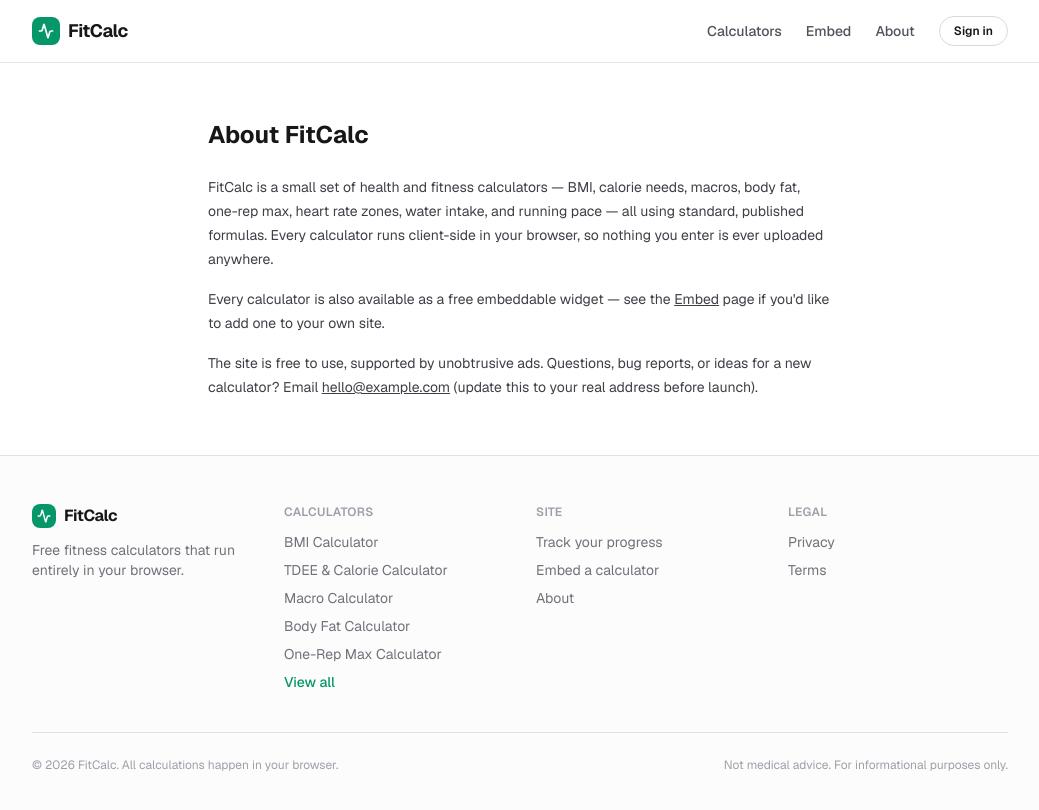
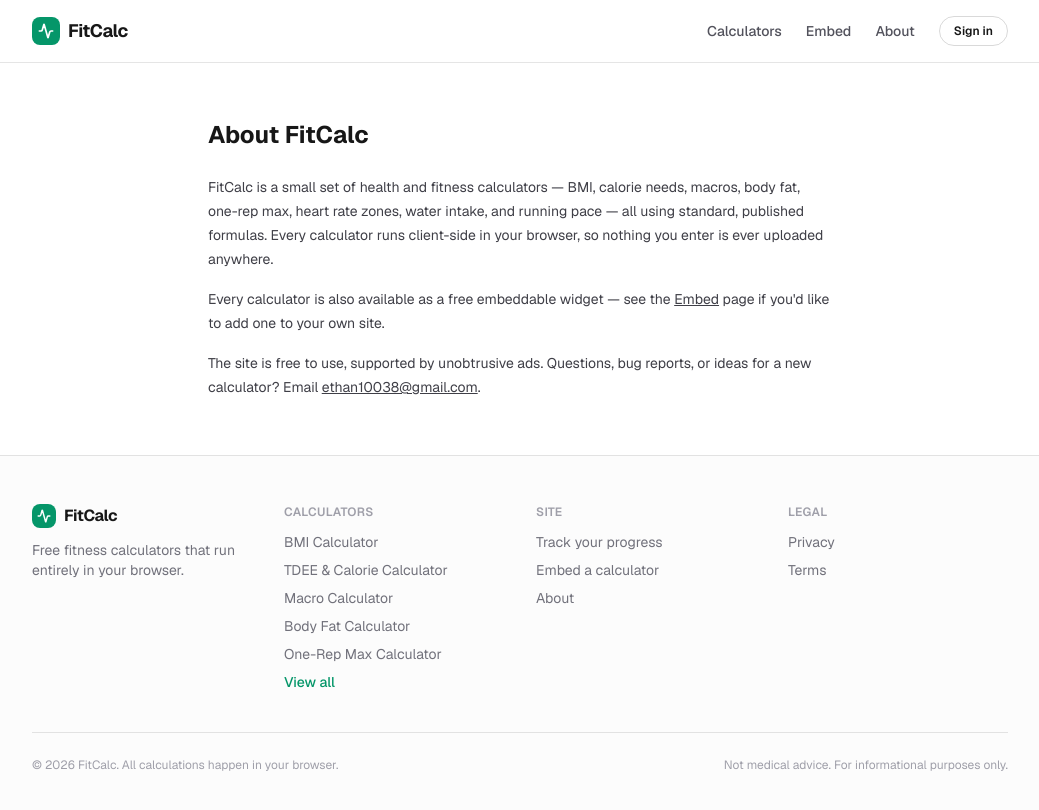
Before and after one commit to Godslayer2003/fitcalc-app, a Next.js app: page /about in a window 1280 px wide. Shown: the top 810 px of the page, without its empty margins (120-1159 px from the left). Built offline with nearby package versions, Linux system fonts and the light colour scheme; no server answers.

Commit message:
Set real contact email on About page
Replace the hello@example.com placeholder with the real contact
address. Also exclude android-twa/ (a separate, gitignored Play Store
packaging folder) from ESLint so its scripts don't get linted as
part of the Next.js app.

```diff
--- a/app/(site)/about/page.tsx
+++ b/app/(site)/about/page.tsx
@@ -29,10 +29,10 @@ export default function AboutPage() {
         <p>
           The site is free to use, supported by unobtrusive ads. Questions,
           bug reports, or ideas for a new calculator? Email{" "}
-          <a href="mailto:hello@example.com" className="underline">
-            hello@example.com
-          </a>{" "}
-          (update this to your real address before launch).
+          <a href="mailto:ethan10038@gmail.com" className="underline">
+            ethan10038@gmail.com
+          </a>
+          .
         </p>
       </div>
     </div>
--- a/eslint.config.mjs
+++ b/eslint.config.mjs
@@ -12,6 +12,7 @@ const eslintConfig = defineConfig([
     "out/**",
     "build/**",
     "next-env.d.ts",
+    "android-twa/**",
   ]),
 ]);
 
```
